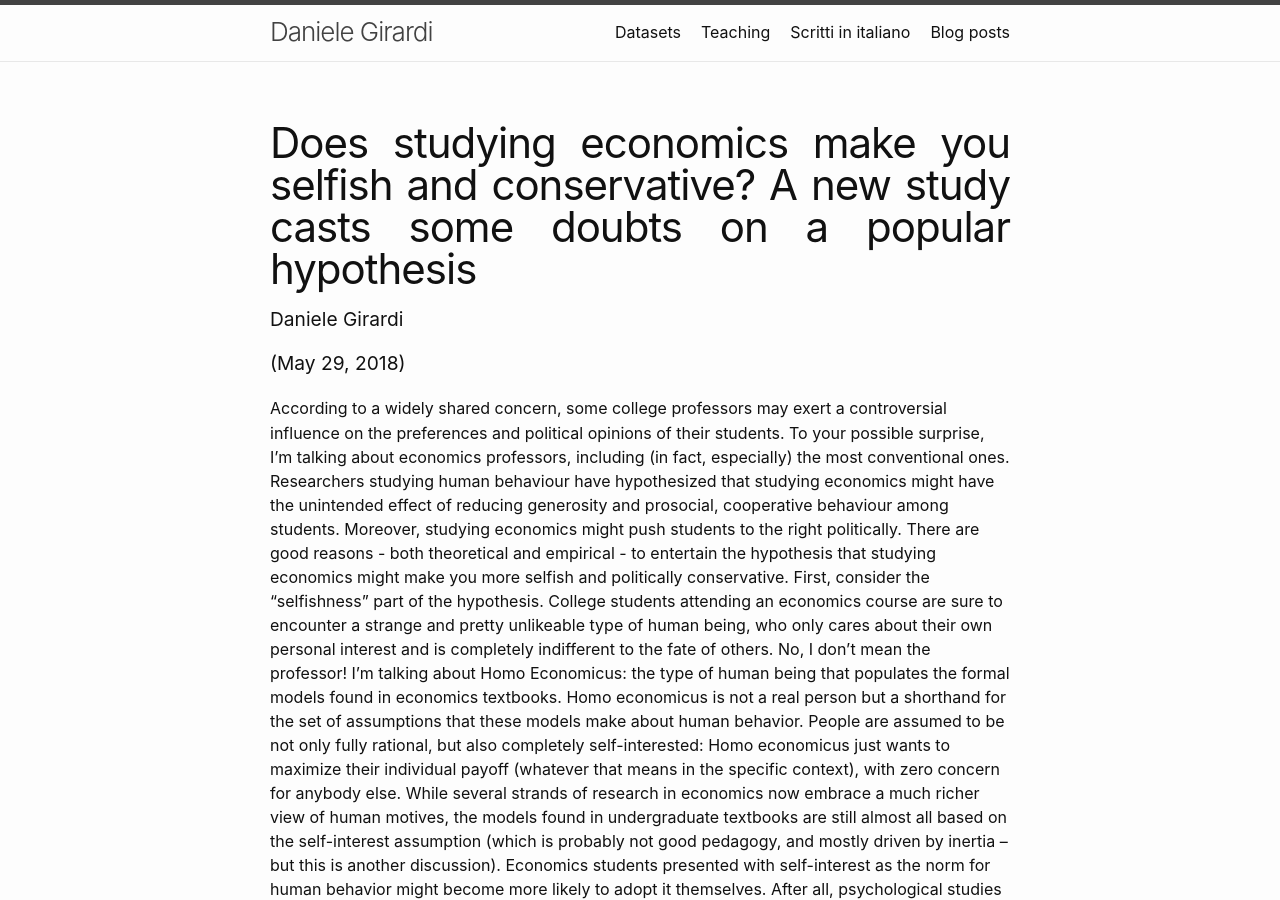
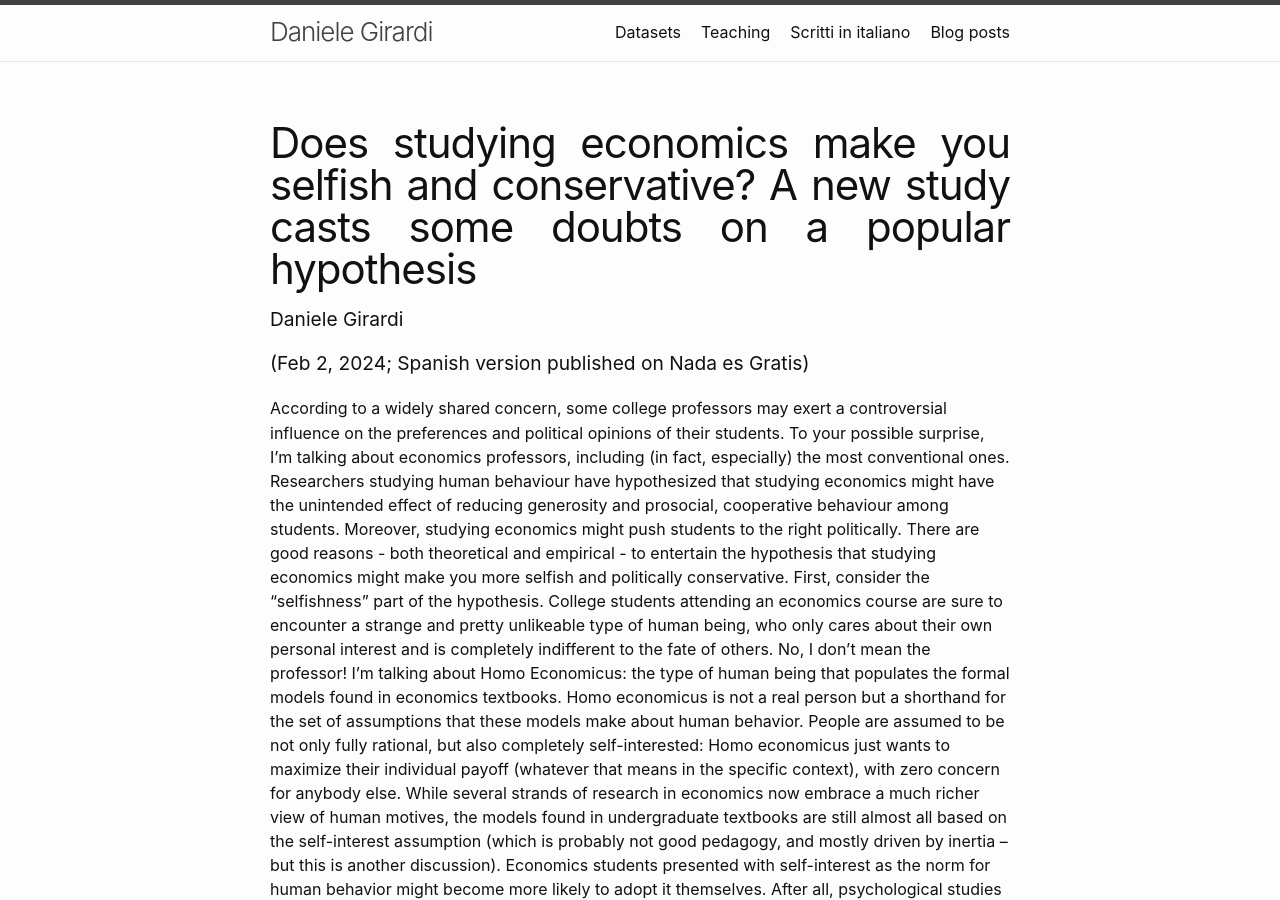
Before and after one commit to danielegirardi/danielegirardi.github.io, a Jekyll site: the page built from posts/dsemys_post.md, in a window 1280 px wide and 900 px high. Built offline with Jekyll 4.4.1, drawn with Linux system fonts in a browser that asks for light colours; our own code applies the rules of GitHub Pages for plain Markdown files.

Commit message:
Update dsemys_post.md

```diff
--- a/posts/dsemys_post.md
+++ b/posts/dsemys_post.md
@@ -33,7 +33,7 @@
 <div class="column">
 <span style="font-size: larger;">
 <p>Daniele Girardi</p>
-<p>(May 29, 2018)</p>
+<p>(Feb 2, 2024; Spanish version published on Nada es Gratis)</p>
 </span>
 
 
```
